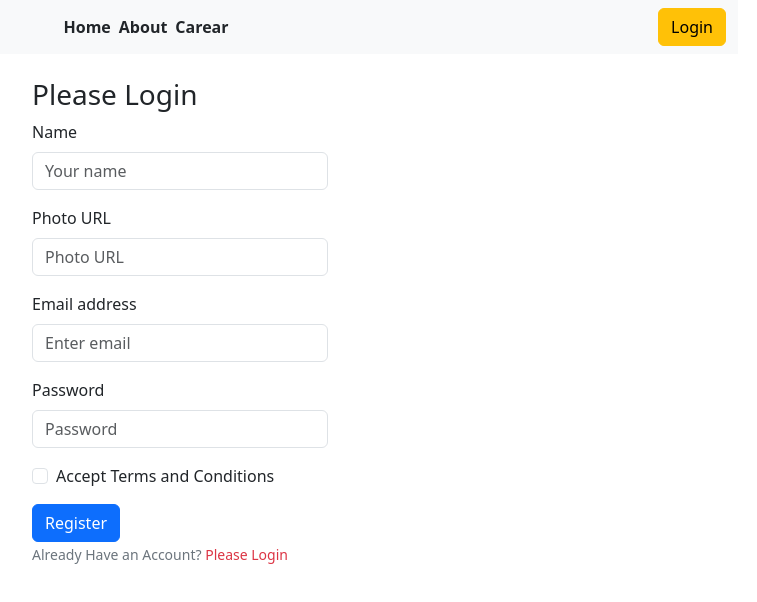
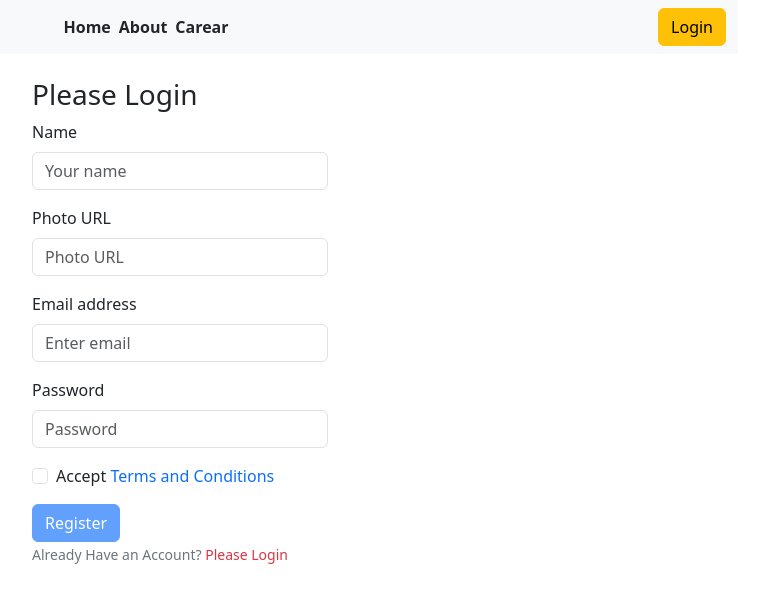
Before and after one commit to Foysalhossain/online-news-portal, a React (Vite) app: page /register in a window 1280 px wide. Shown: the top 602 px of the page, without its empty margins (460-1217 px from the left). Built offline with nearby package versions, Linux system fonts and the light colour scheme; no server answers.

Commit message:
accept terms and conditions added

```diff
--- a/src/pages/Login/Register/Register.jsx
+++ b/src/pages/Login/Register/Register.jsx
@@ -1,4 +1,4 @@
-import { useContext } from "react";
+import { useContext, useState } from "react";
 import { Container } from "react-bootstrap";
 import Button from 'react-bootstrap/Button';
 import Form from 'react-bootstrap/Form';
@@ -7,6 +7,7 @@ import { AuthContext } from "../../../providers/AuthProvider";
 
 const Register = () => {
     const { createUser } = useContext(AuthContext);
+    const [accepted, setAccepted] = useState(false);
 
     const handleRegister = event => {
         event.preventDefault();
@@ -25,6 +26,10 @@ const Register = () => {
             .catch(error => {
                 console.log(error);
             })
+    }
+
+    const handleAccepted = event => {
+        setAccepted(event.target.checked);
     }
 
     return (
@@ -48,10 +53,17 @@ const Register = () => {
                     <Form.Label>Password</Form.Label>
                     <Form.Control type="password" name="password" placeholder="Password" required />
                 </Form.Group>
+
+                {/* terms and conditons */}
                 <Form.Group className="mb-3" controlId="formBasicCheckbox">
-                    <Form.Check type="checkbox" name="accept" label="Accept Terms and Conditions" />
+                    <Form.Check
+                        onClick={handleAccepted}
+                        type="checkbox"
+                        name="accept"
+                        label={<>Accept <Link to="/terms" className="text-primary text-decoration-none">Terms and Conditions</Link></>} />
                 </Form.Group>
-                <Button variant="primary" type="submit">
+
+                <Button variant="primary" disabled={!accepted} type="submit">
                     Register
                 </Button>
                 <br />
--- /dev/null
+++ b/src/pages/Shared/Terms/Terms.jsx
@@ -0,0 +1,15 @@
+import { Container } from "react-bootstrap";
+import { Link } from "react-router-dom";
+
+
+const Terms = () => {
+    return (
+        <Container>
+            <h2>Terms & Conditions</h2>
+            <p>Lorem, ipsum dolor sit amet consectetur adipisicing elit. Harum aliquam iure tempora dolore labore? Iste rem omnis dolorum tempore est, numquam architecto nisi at error, nobis dignissimos magnam doloremque sunt!</p>
+            <p>Back to <Link to="/register" className="text-primary text-decoration-none">Register</Link></p>
+        </Container>
+    );
+};
+
+export default Terms;
--- a/src/routes/Routes.jsx
+++ b/src/routes/Routes.jsx
@@ -7,6 +7,7 @@ import LoginLayout from "../layouts/LoginLayout";
 import Login from "../pages/Login/Login/Login";
 import Register from "../pages/Login/Register/Register";
 import PrivateRoute from "./PrivateRoute";
+import Terms from "../pages/Shared/Terms/Terms";
 
 const router = createBrowserRouter([
     {
@@ -24,6 +25,10 @@ const router = createBrowserRouter([
             {
                 path: 'register',
                 element: <Register />
+            },
+            {
+                path: 'terms',
+                element: <Terms />
             }
         ]
     },
```
